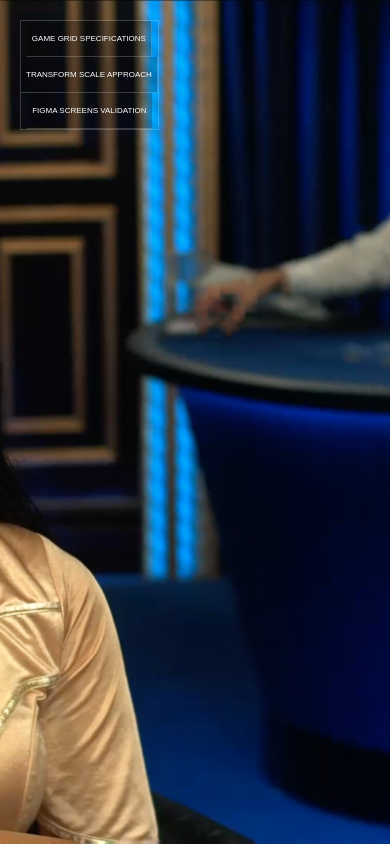
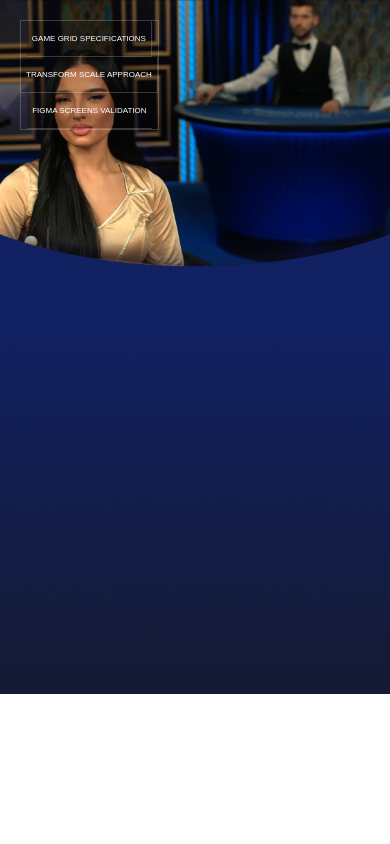
Before and after one commit to hariprasaddevui/roulettepocnew, a Next.js app: page / in a window 390 px wide. Built offline with nearby package versions, Linux system fonts and the light colour scheme.

Commit message:
new changes

```diff
--- a/app/globals.css
+++ b/app/globals.css
@@ -17,6 +17,20 @@ body {
   font-family: "Poppins", sans-serif;
   position: relative;
 }
+@media (max-width:1023px) and (orientation:landscape) {
+  body{
+    background: url(../public/Images/LandscapeBG.png)  no-repeat center top;
+    background-size: contain;
+  }
+}
+@media (orientation:portrait) {
+  body{
+    background: url(../public/Images/PortraitBG.png)  no-repeat center top;
+    background-size: contain;
+
+  }
+}
+
 
 h1 {
   color: #0F172A;
```
Also changed, not shown: public/Images/LandscapeBG.png (added), public/Images/PortraitBG.png (added).
